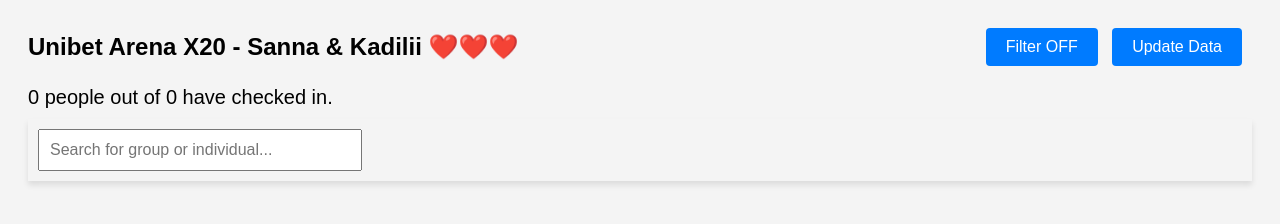
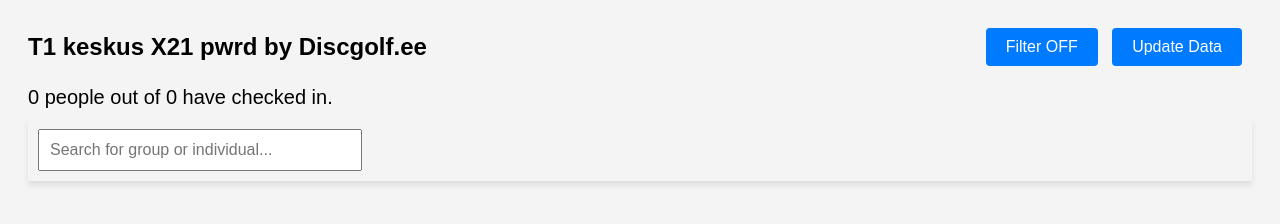
Before and after one commit to kristjanhollo/VLO2024, a website: page public/index.html in a window 1280 px wide. Drawn offline with nearby package versions, Linux system fonts and the light colour scheme; no server answers.

Commit message:
Update index.html

```diff
--- a/public/index.html
+++ b/public/index.html
@@ -118,7 +118,7 @@
 
     <!-- Header with Title, Update Button, and Filter Button -->
     <div class="header">
-        <h1>Unibet Arena X20 - Sanna & Kadilii ❤️❤️❤️</h1>
+        <h1>T1 keskus X21 pwrd by Discgolf.ee</h1>
         <div>
             <button id="filterButton" class="filter-button">Filter OFF</button> <!-- Filter Button -->
             <button id="updateDataBtn" class="update-button">Update Data</button> <!-- Update Button -->
```
